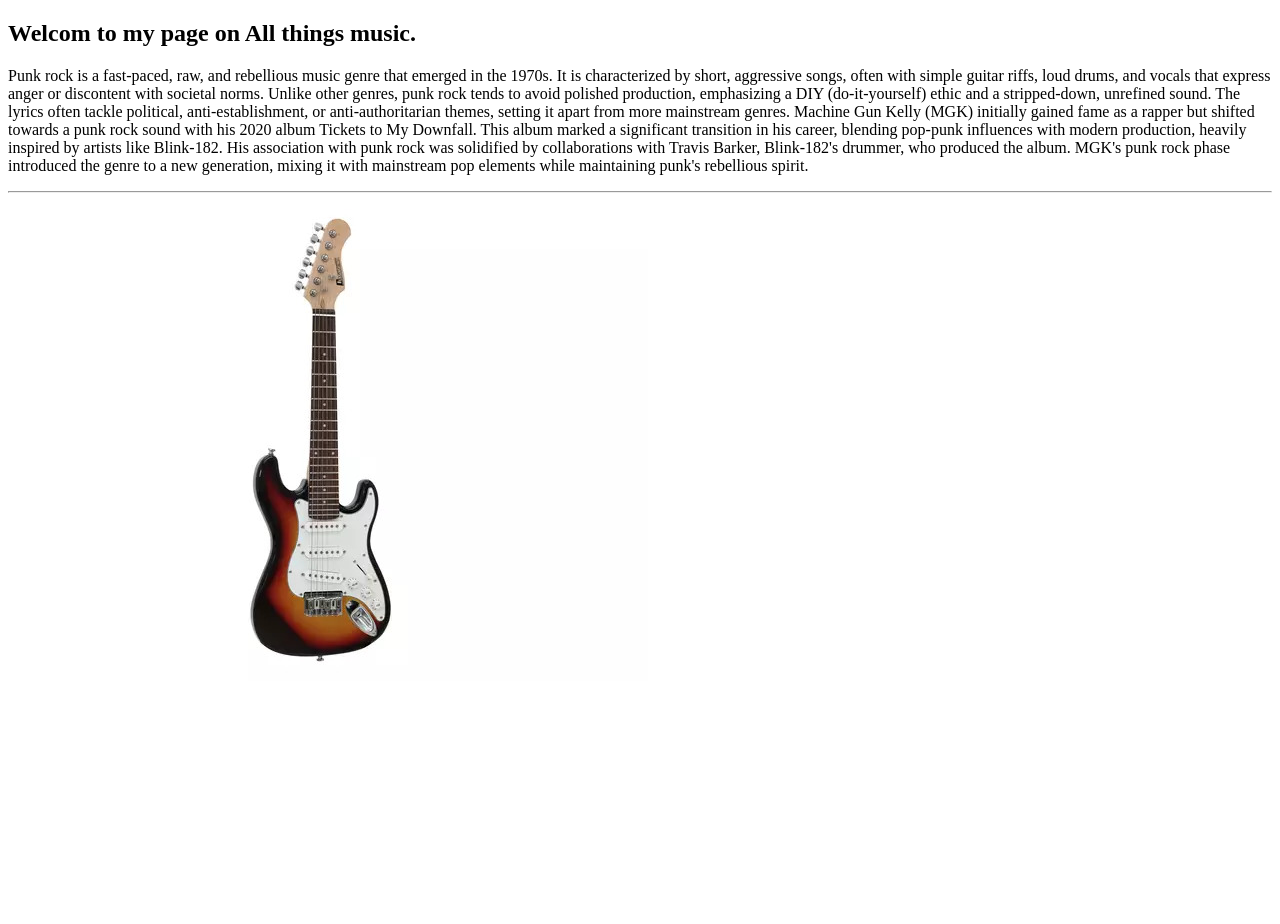
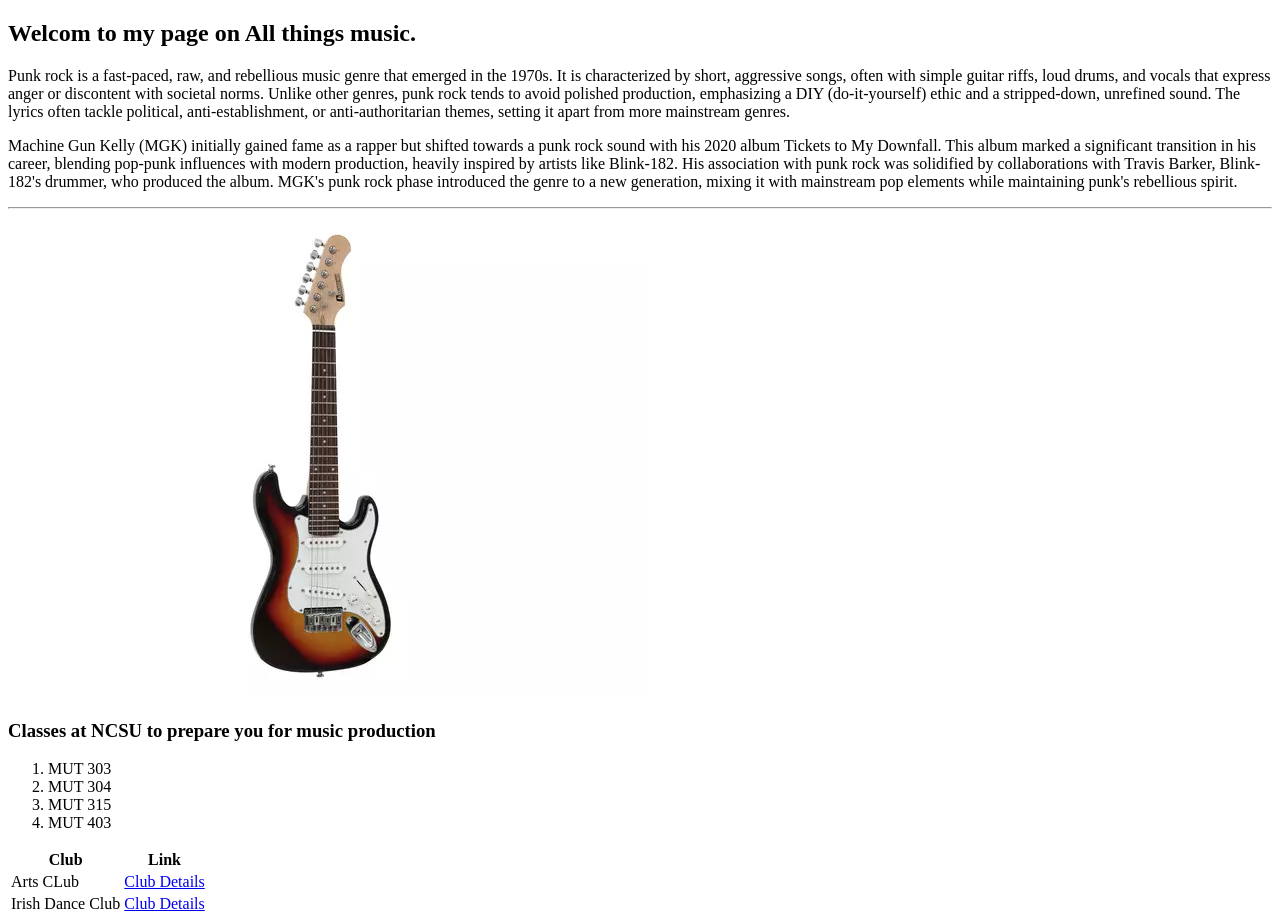
Before and after one commit to crzcrusader/webpages, a plain HTML site: page index.html in a window 1280 px wide. Before the commit the page ends 800 px from the top, so only its background shows below. Drawn offline with Linux system fonts and the light colour scheme.

Commit message:
html  Webpage updates

```diff
--- a/index.html
+++ b/index.html
@@ -15,15 +15,40 @@
         </head>
     <p>
         Punk rock is a fast-paced, raw, and rebellious music genre that emerged in the 1970s. It is characterized by short, aggressive songs, often with simple guitar riffs, loud drums, and vocals that express anger or discontent with societal norms. Unlike other genres, punk rock tends to avoid polished production, emphasizing a DIY (do-it-yourself) ethic and a stripped-down, unrefined sound. The lyrics often tackle political, anti-establishment, or anti-authoritarian themes, setting it apart from more mainstream genres.
+    </p>
+    <p>Machine Gun Kelly (MGK) initially gained fame as a rapper but shifted towards a punk rock sound with his 2020 album Tickets to My Downfall. This album marked a significant transition in his career, blending pop-punk influences with modern production, heavily inspired by artists like Blink-182. His association with punk rock was solidified by collaborations with Travis Barker, Blink-182's drummer, who produced the album. MGK's punk rock phase introduced the genre to a new generation, mixing it with mainstream pop elements while maintaining punk's rebellious spirit.
+
+    </p>
 
 
-        Machine Gun Kelly (MGK) initially gained fame as a rapper but shifted towards a punk rock sound with his 2020 album Tickets to My Downfall. This album marked a significant transition in his career, blending pop-punk influences with modern production, heavily inspired by artists like Blink-182. His association with punk rock was solidified by collaborations with Travis Barker, Blink-182's drummer, who produced the album. MGK's punk rock phase introduced the genre to a new generation, mixing it with mainstream pop elements while maintaining punk's rebellious spirit.
-    </p>
 
     <hr />
 
     <!--Photo of GUitar-->
-    <img src="Guitar.jpg" alt="Guitar Photo">
+    <!-- Found guitar picture off of google-->
+    <a href="mailto:ecsanch2@ncsu.edu">
+        <img src="Guitar.jpg" alt="Click to email me" />
+      </a>
+
+      <br />
+<!-- This is where my list of classes will be-->
+      <h3>Classes at NCSU to prepare you for music production </h3>
+
+      <ol>
+        <li>MUT 303</li>
+        <li>MUT 304</li>
+        <li>MUT 315</li>
+        <li>MUT 403</li>
+      </ol>
+<!-- This is my table of clubs and links-->
+ <!-- club information and sitess were found on the ncsu organization page -->
+      <table>
+        <tr><th>Club</th>   <th> Link </th></tr>
+        <tr> <td>Arts CLub</td> <td><a href="https://arts.ncsu.edu/arts-spotlight-get-to-know-the-arts-club/">Club Details</a> </td> </tr>
+        <tr> <td> Irish Dance Club </td> <td><a href="https://orgs.ncsu.edu/irishdanceclub/">Club Details</a></td></tr>
+      </table>
+
+
 
     </body>
 </html>
```
